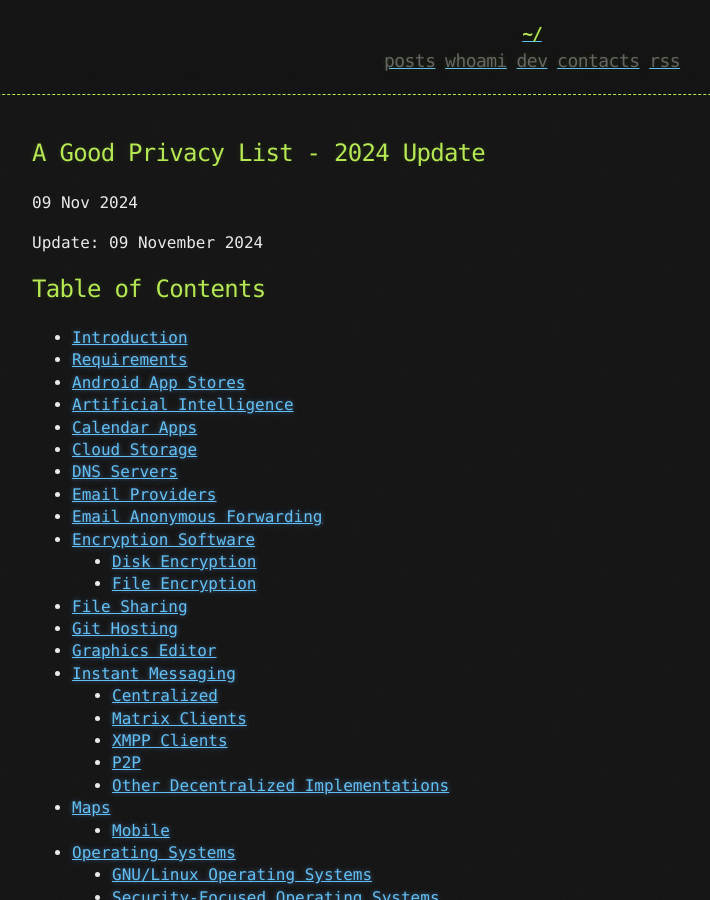
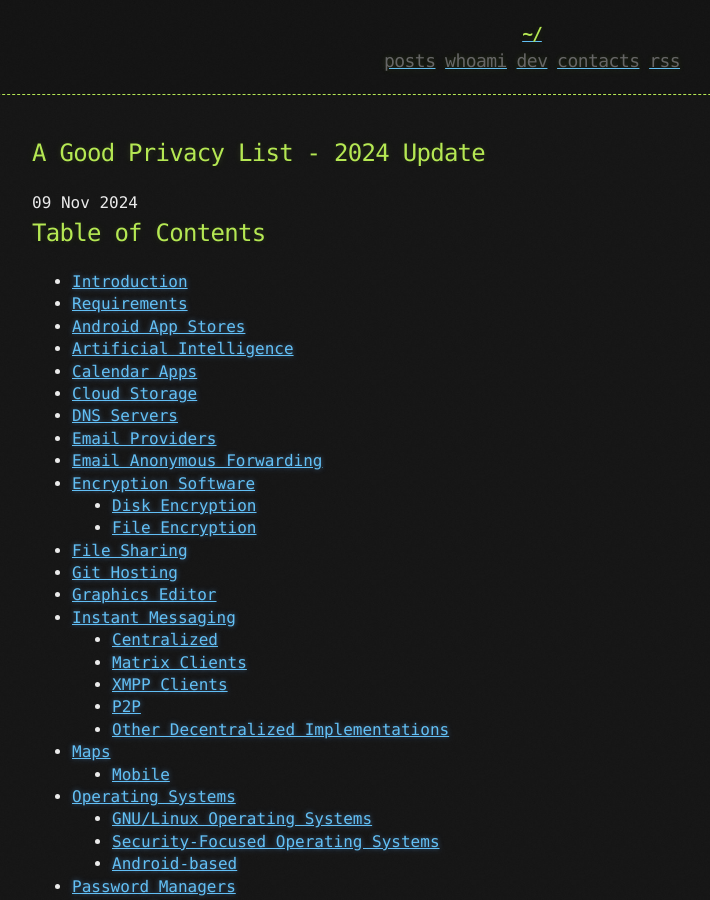
Before and after one commit to brainfucksec/brainfucksec.github.io, a Jekyll site: the page built from _posts/2024-11-03-a-good-privacy-list-2024-update.md, in a window 1280 px wide and 900 px high. Shown: the whole window, without its empty margins (108-818 px from the left). Built offline with Jekyll 4.4.1, drawn with Linux system fonts in a browser that asks for light colours.

Commit message:
Update/fix _posts/2024-11-03-a-good-privacy-list-2024-update.md

```diff
--- a/_posts/2024-11-03-a-good-privacy-list-2024-update.md
+++ b/_posts/2024-11-03-a-good-privacy-list-2024-update.md
@@ -3,8 +3,6 @@
 title: "A Good Privacy List - 2024 Update"
 date: 2024-11-09
 ---
-
-Update: 09 November 2024
 
 ## Table of Contents
 
```
